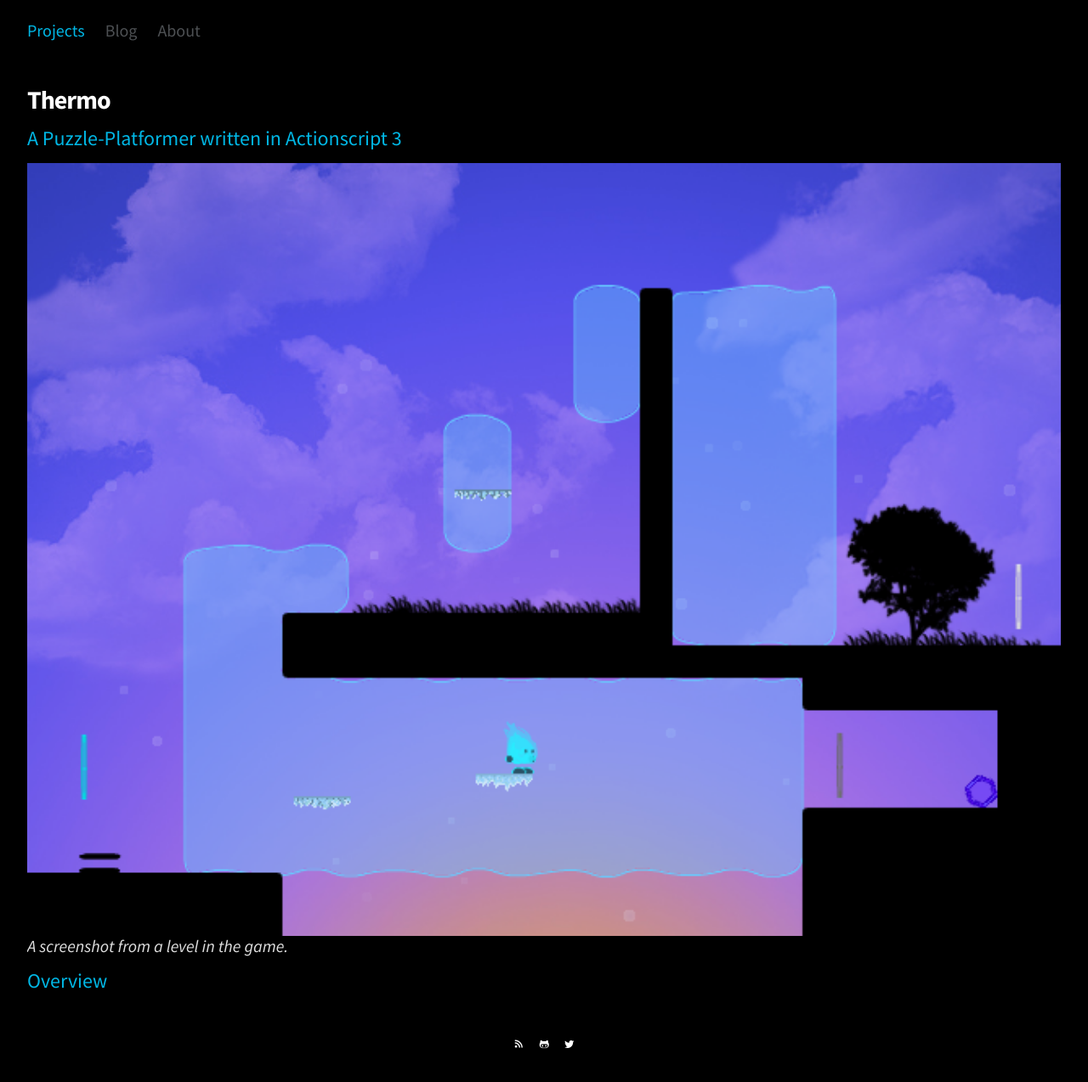
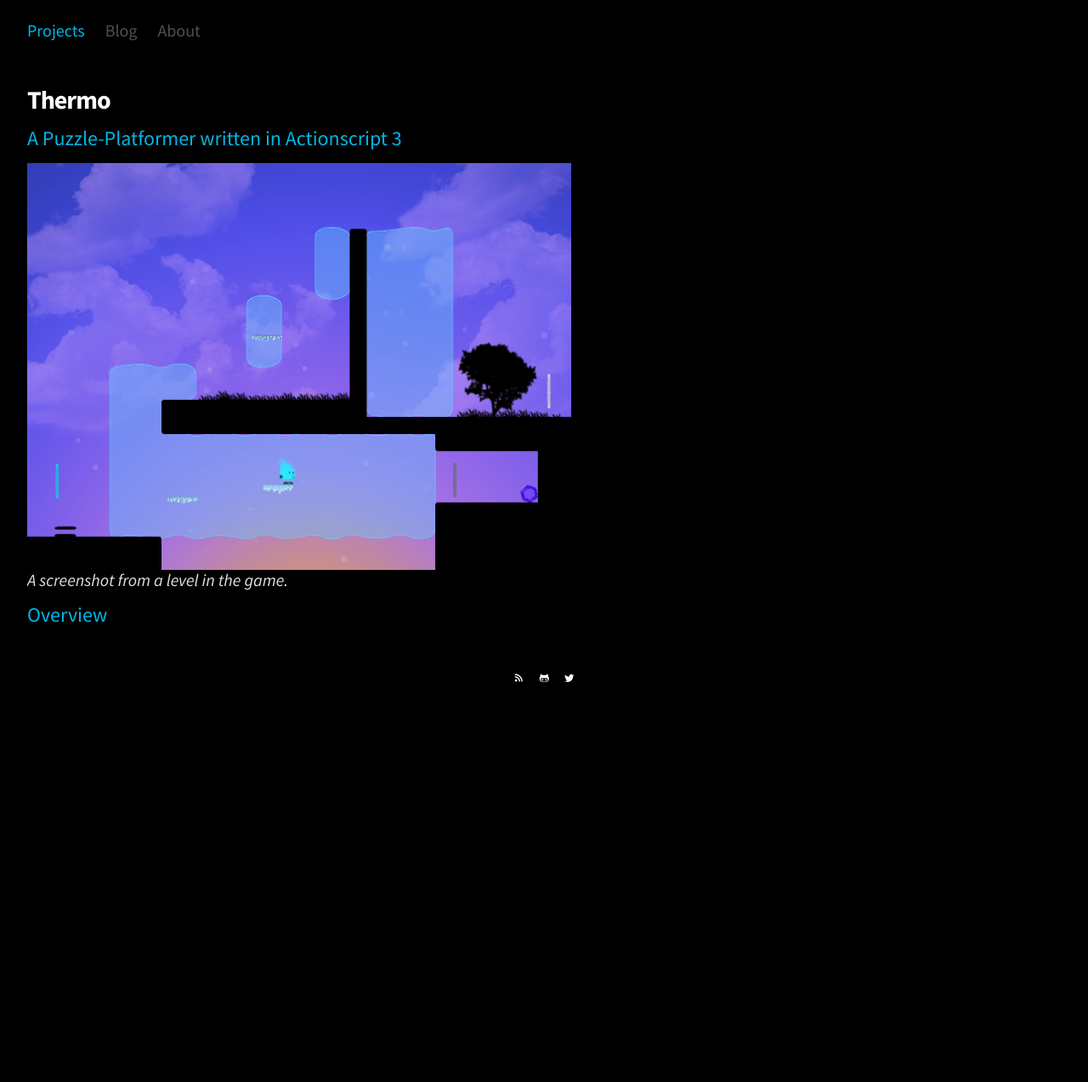
Before and after one commit to JAGJ10/jagj10.github.io, a Jekyll site: the page built from projects/thermo.md, in a window 1280 px wide. Shown: the whole page at 85% size. Built offline with Jekyll 4.4.1, drawn with Linux system fonts in a browser that asks for light colours; after the commit the page ends 900 px from its top, so only the background shows below that.

Commit message:
fix thermo image size

```diff
--- a/projects/thermo.md
+++ b/projects/thermo.md
@@ -7,7 +7,7 @@ style:		dark
 
 ### A Puzzle-Platformer written in Actionscript 3 ###
 
-![A screenshot from the game](../images/thermo.png)
+<img src="../images/thermo.png" alt="A screenshot from the game" style="max-width:640px;">
 *A screenshot from a level in the game.*
 
 ### Overview ###
```
